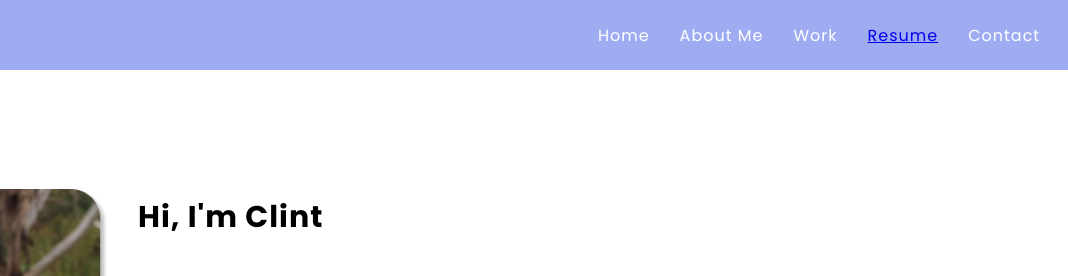
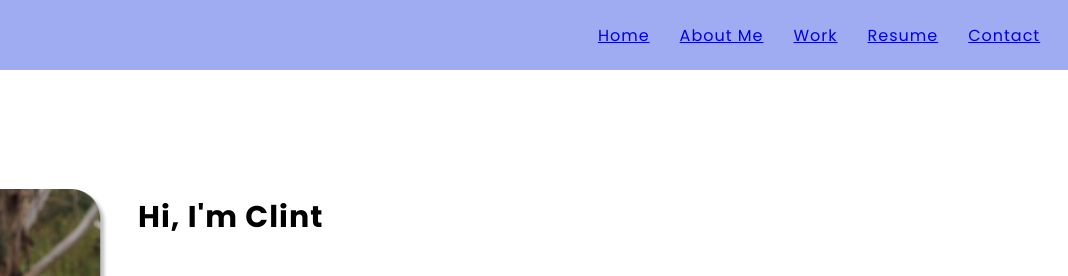
Before and after one commit to clintmogoai/About-Me, a plain HTML site: page index.html in a window 1280 px wide. Shown: the top 276 px of the page, 212-1280 px from the left. Drawn offline with Linux system fonts and the light colour scheme.

Commit message:
links updated

```diff
--- a/index.html
+++ b/index.html
@@ -15,13 +15,12 @@
             <div class="Navigation">
                 <img class="logo" src="Images/Logo transparent.png" alt="Logo CMXD" height="50px">
             <nav id="primaryNav">
-                <ul class="topNav">
-                    <li id="HOME" > Home </li>
-                    <li id="about" > About Me </li>
-                    <li id="Portfolio"> Work</li>
-                    <li id="resume" ><a href="https://drive.google.com/file/d/1ZwnsVl4ydXvbyJPC35jCmzZn_x8SQNtl/view?usp=sharing" target="_blank" > Resume </a></li>
-                    <li id="Contact"> Contact</li>
-                </ul>
+                <li id="Home"><a href="https://clintmogoai.github.io/CMXD/"> Home </a> </li>
+                <li id="about"><a href="https://clintmogoai.github.io/About-Me/">About Me</a> </li>
+                 <li id="Portfolio"><a href="https://clintmogoai.github.io/Work/">Work</a> </li>
+                 <li id="resume" ><a href="https://drive.google.com/file/d/1ZwnsVl4ydXvbyJPC35jCmzZn_x8SQNtl/view?usp=sharing" target="_blank" > Resume </a></li>
+                 <li id="Contact"> <a href="https://clintmogoai.github.io/contact/">Contact</a></li>
+     </ul>
             </nav>
         </div>
      </header>
```
